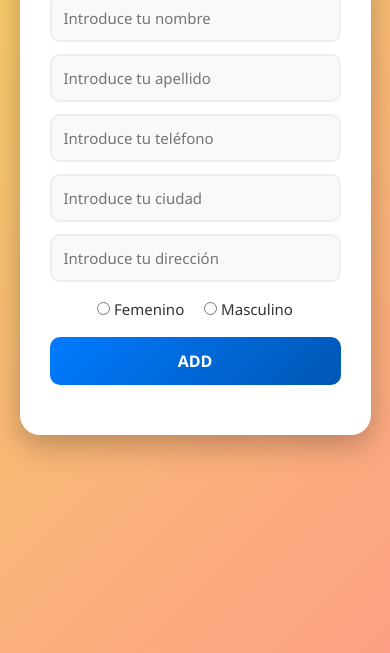
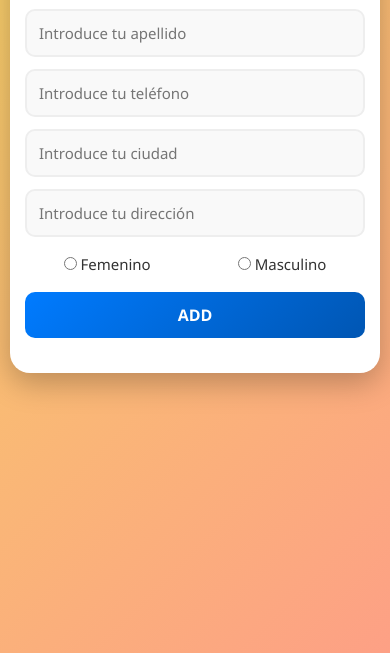
Before and after one commit to hoyosleider37-ctrl/-mi-proyecto, a plain HTML site: page lista-contacto/index.html in a window 390 px wide. Shown: the part 191-844 px from the top of the page. Drawn offline with Linux system fonts and the light colour scheme.

Commit message:
hice la pagina responsive para celular

```diff
--- a/lista-contacto/styles.css
+++ b/lista-contacto/styles.css
@@ -87,3 +87,32 @@ h1 {
   margin-bottom: 10px;
   border-radius: 10px;
 }
+
+/* Para que se acomode al celular */
+* {
+  box-sizing: border-box;
+}
+
+@media (max-width: 600px) {
+  body {
+    padding: 10px;
+  }
+  .container {
+    width: 100% !important;
+    margin: 0 !important;
+    padding: 15px !important;
+  }
+  input[type="text"] {
+    width: 100% !important;
+    font-size: 16px;
+  }
+  #agregarBtn {
+    width: 100% !important;
+    padding: 12px !important;
+  }
+  .genero {
+    display: flex;
+    justify-content: space-around;
+    gap: 10px;
+  }
+}
```
